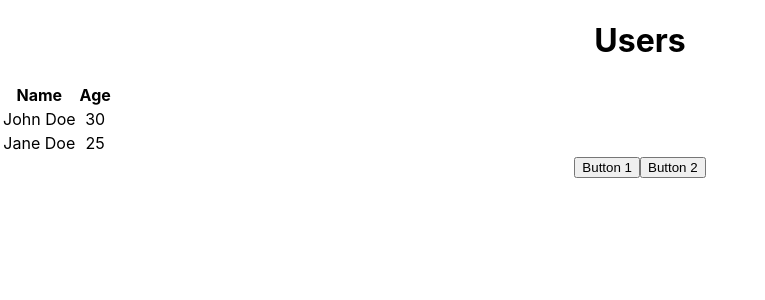
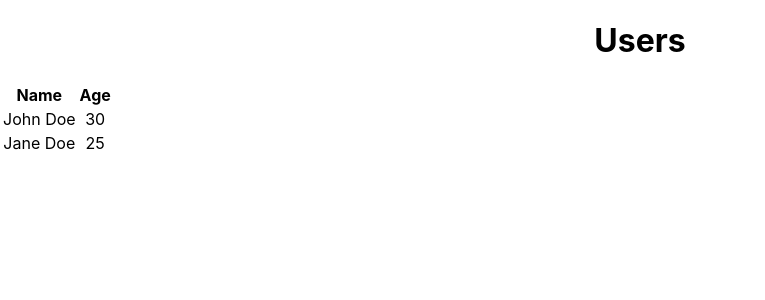
Before and after one commit to jolafreniere/react-typescript-experiment, a React (Create React App) app: page / in a window 1280 px wide. Shown: the top 300 px of the page, without its empty margins (0-765 px from the left). Built offline with nearby package versions, Linux system fonts and the light colour scheme.

Commit message:
Removed unused buttons

```diff
--- a/src/App.tsx
+++ b/src/App.tsx
@@ -15,8 +15,6 @@ function App() {
         </thead>
         <UserList users={users} />
       </table>
-      <button>Button 1</button>
-      <button>Button 2</button>
     </div>
   );
 }
```
